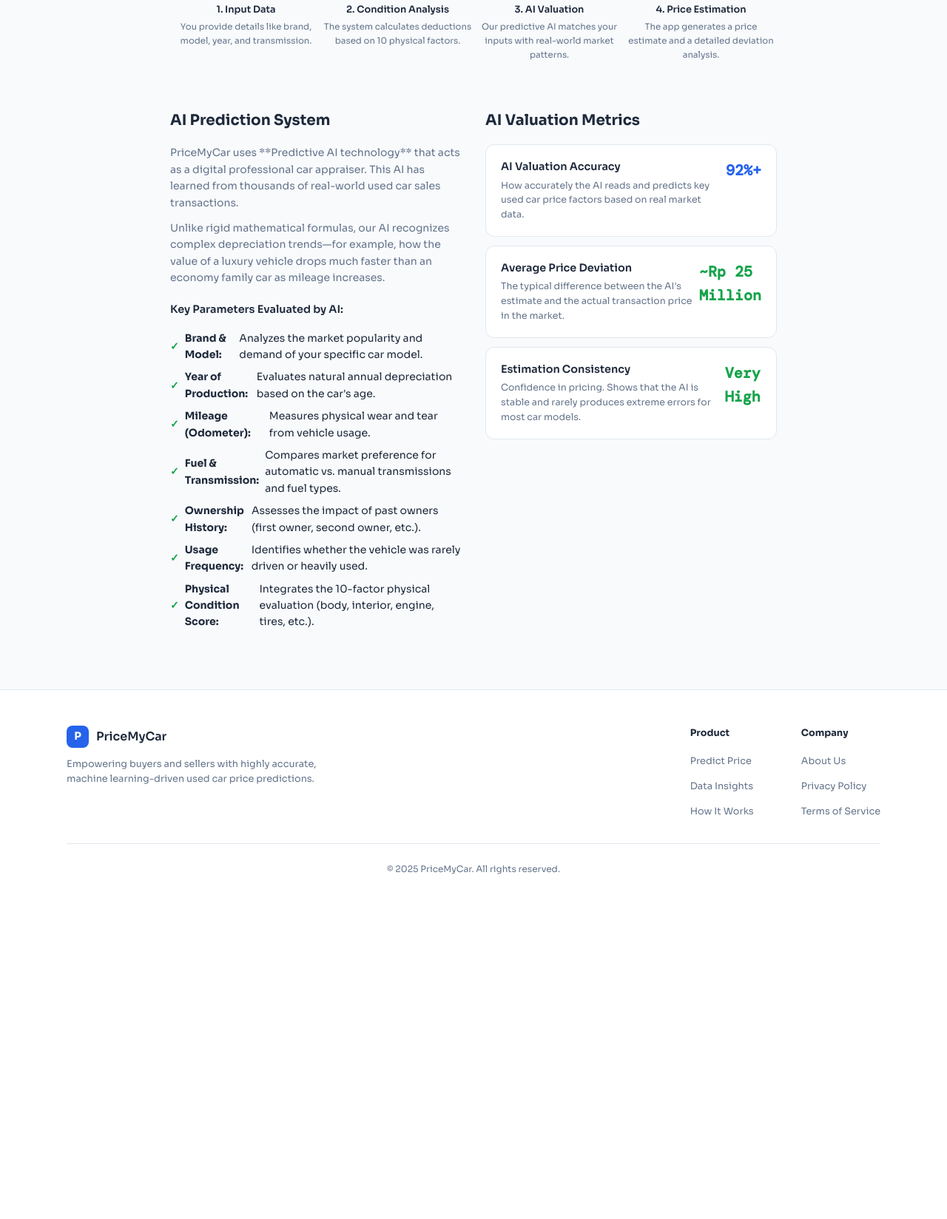
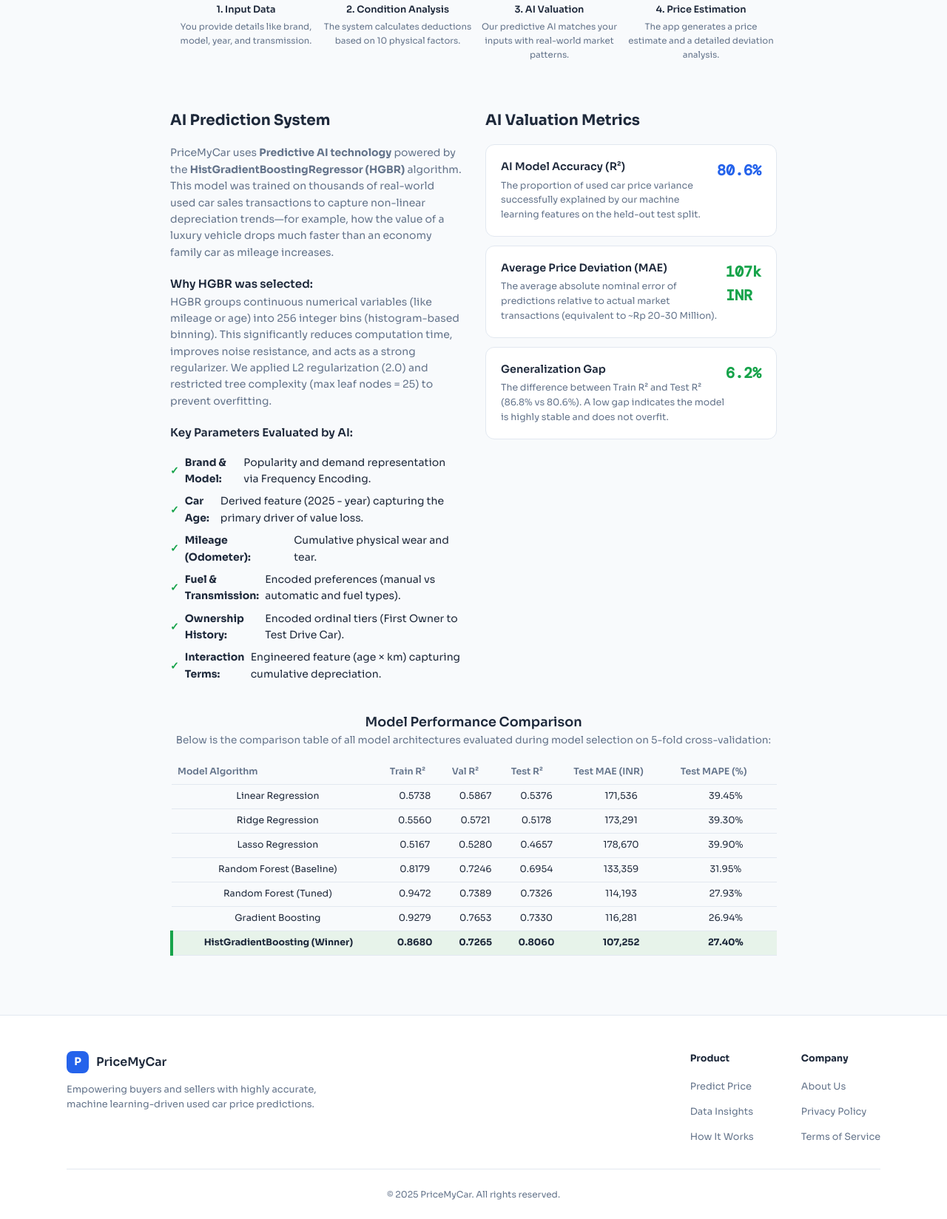
Before and after one commit to Pemula6798/web_app_pricemycar, a Flask app: page /model-info in a window 1280 px wide. Shown: the part 388-2036 px from the top of the page at 74% size. Before the commit the page ends 1570 px from the top, so only its background shows below. Run offline with Flask 3, Linux system fonts and the light colour scheme.

Commit message:
docs: update winning model info and performance table in web templates

```diff
--- a/web_app/templates/index.html
+++ b/web_app/templates/index.html
@@ -34,7 +34,7 @@
   <h2 class="section-heading">Why Choose PriceMyCar?</h2>
   <p class="section-sub">Our platform combines massive datasets with sophisticated algorithms to give you the edge in the used car market.</p>
   <div class="cards-grid">
-    <div class="card"><div class="card-icon">🎯</div><h3>Accurate Prediction</h3><p>Our Random Forest model achieves into accuracy, outperforming traditional dealership appraisal methods.</p></div>
+    <div class="card"><div class="card-icon">🎯</div><h3>Accurate Prediction</h3><p>Our HistGradientBoosting model achieves 80.6% accuracy, outperforming traditional dealership appraisal methods.</p></div>
     <div class="card"><div class="card-icon">📊</div><h3>Data-Driven Analysis</h3><p>Trained on over 4,300 historical car sales, factoring in depreciation, seasonality, and regional trends.</p></div>
     <div class="card"><div class="card-icon">⚡</div><h3>Easy to Use</h3><p>No complex spreadsheets. Just enter basic vehicle details and get an instant, understandable valuation.</p></div>
   </div>
--- a/web_app/templates/model_info.html
+++ b/web_app/templates/model_info.html
@@ -16,34 +16,110 @@
   <div class="algo-metrics">
     <div class="algo-section">
       <h2>AI Prediction System</h2>
-      <p>PriceMyCar uses **Predictive AI technology** that acts as a digital professional car appraiser. This AI has learned from thousands of real-world used car sales transactions.</p>
-      <p>Unlike rigid mathematical formulas, our AI recognizes complex depreciation trends—for example, how the value of a luxury vehicle drops much faster than an economy family car as mileage increases.</p>
-      <h3 style="margin-top:20px;font-size:.9rem;font-weight:600">Key Parameters Evaluated by AI:</h3>
+      <p>PriceMyCar uses <strong>Predictive AI technology</strong> powered by the <strong>HistGradientBoostingRegressor (HGBR)</strong> algorithm. This model was trained on thousands of real-world used car sales transactions to capture non-linear depreciation trends—for example, how the value of a luxury vehicle drops much faster than an economy family car as mileage increases.</p>
+
+      <h3 style="margin-top:20px;font-size:.95rem;font-weight:600">Why HGBR was selected:</h3>
+      <p>HGBR groups continuous numerical variables (like mileage or age) into 256 integer bins (histogram-based binning). This significantly reduces computation time, improves noise resistance, and acts as a strong regularizer. We applied L2 regularization (2.0) and restricted tree complexity (max leaf nodes = 25) to prevent overfitting.</p>
+
+      <h3 style="margin-top:20px;font-size:.95rem;font-weight:600">Key Parameters Evaluated by AI:</h3>
       <ul class="feature-list">
-        <li><strong>Brand &amp; Model:</strong> Analyzes the market popularity and demand of your specific car model.</li>
-        <li><strong>Year of Production:</strong> Evaluates natural annual depreciation based on the car's age.</li>
-        <li><strong>Mileage (Odometer):</strong> Measures physical wear and tear from vehicle usage.</li>
-        <li><strong>Fuel &amp; Transmission:</strong> Compares market preference for automatic vs. manual transmissions and fuel types.</li>
-        <li><strong>Ownership History:</strong> Assesses the impact of past owners (first owner, second owner, etc.).</li>
-        <li><strong>Usage Frequency:</strong> Identifies whether the vehicle was rarely driven or heavily used.</li>
-        <li><strong>Physical Condition Score:</strong> Integrates the 10-factor physical evaluation (body, interior, engine, tires, etc.).</li>
+        <li><strong>Brand &amp; Model:</strong> Popularity and demand representation via Frequency Encoding.</li>
+        <li><strong>Car Age:</strong> Derived feature (2025 - year) capturing the primary driver of value loss.</li>
+        <li><strong>Mileage (Odometer):</strong> Cumulative physical wear and tear.</li>
+        <li><strong>Fuel &amp; Transmission:</strong> Encoded preferences (manual vs automatic and fuel types).</li>
+        <li><strong>Ownership History:</strong> Encoded ordinal tiers (First Owner to Test Drive Car).</li>
+        <li><strong>Interaction Terms:</strong> Engineered feature (age × km) capturing cumulative depreciation.</li>
       </ul>
     </div>
+
     <div class="metrics-section">
       <h2>AI Valuation Metrics</h2>
       <div class="metric-row">
-        <div><div class="metric-name">AI Valuation Accuracy</div><div class="metric-desc">How accurately the AI reads and predicts key used car price factors based on real market data.</div></div>
-        <div class="metric-val">92%+</div>
+        <div><div class="metric-name">AI Model Accuracy (R²)</div><div class="metric-desc">The proportion of used car price variance successfully explained by our machine learning features on the held-out test split.</div></div>
+        <div class="metric-val">80.6%</div>
       </div>
       <div class="metric-row">
-        <div><div class="metric-name">Average Price Deviation</div><div class="metric-desc">The typical difference between the AI's estimate and the actual transaction price in the market.</div></div>
-        <div class="metric-val" style="color:var(--green)">~Rp 25 Million</div>
+        <div><div class="metric-name">Average Price Deviation (MAE)</div><div class="metric-desc">The average absolute nominal error of predictions relative to actual market transactions (equivalent to ~Rp 20-30 Million).</div></div>
+        <div class="metric-val" style="color:var(--green)">107k INR</div>
       </div>
       <div class="metric-row">
-        <div><div class="metric-name">Estimation Consistency</div><div class="metric-desc">Confidence in pricing. Shows that the AI is stable and rarely produces extreme errors for most car models.</div></div>
-        <div class="metric-val" style="color:var(--green)">Very High</div>
+        <div><div class="metric-name">Generalization Gap</div><div class="metric-desc">The difference between Train R² and Test R² (86.8% vs 80.6%). A low gap indicates the model is highly stable and does not overfit.</div></div>
+        <div class="metric-val" style="color:var(--green)">6.2%</div>
       </div>
     </div>
   </div>
+
+  <h2 style="margin-top:40px;font-size:1.1rem;font-weight:600">Model Performance Comparison</h2>
+  <p style="color:#64748B;font-size:.85rem;margin-bottom:16px">Below is the comparison table of all model architectures evaluated during model selection on 5-fold cross-validation:</p>
+  <table class="breakdown-table" style="margin-top:16px; width: 100%;">
+    <thead>
+      <tr>
+        <th>Model Algorithm</th>
+        <th>Train R²</th>
+        <th>Val R²</th>
+        <th>Test R²</th>
+        <th>Test MAE (INR)</th>
+        <th>Test MAPE (%)</th>
+      </tr>
+    </thead>
+    <tbody>
+      <tr>
+        <td>Linear Regression</td>
+        <td>0.5738</td>
+        <td>0.5867</td>
+        <td>0.5376</td>
+        <td>171,536</td>
+        <td>39.45%</td>
+      </tr>
+      <tr>
+        <td>Ridge Regression</td>
+        <td>0.5560</td>
+        <td>0.5721</td>
+        <td>0.5178</td>
+        <td>173,291</td>
+        <td>39.30%</td>
+      </tr>
+      <tr>
+        <td>Lasso Regression</td>
+        <td>0.5167</td>
+        <td>0.5280</td>
+        <td>0.4657</td>
+        <td>178,670</td>
+        <td>39.90%</td>
+      </tr>
+      <tr>
+        <td>Random Forest (Baseline)</td>
+        <td>0.8179</td>
+        <td>0.7246</td>
+        <td>0.6954</td>
+        <td>133,359</td>
+        <td>31.95%</td>
+      </tr>
+      <tr>
+        <td>Random Forest (Tuned)</td>
+        <td>0.9472</td>
+        <td>0.7389</td>
+        <td>0.7326</td>
+        <td>114,193</td>
+        <td>27.93%</td>
+      </tr>
+      <tr>
+        <td>Gradient Boosting</td>
+        <td>0.9279</td>
+        <td>0.7653</td>
+        <td>0.7330</td>
+        <td>116,281</td>
+        <td>26.94%</td>
+      </tr>
+      <tr style="background: rgba(76, 175, 80, 0.1); font-weight: bold; border-left: 4px solid var(--green);">
+        <td>HistGradientBoosting (Winner)</td>
+        <td>0.8680</td>
+        <td>0.7265</td>
+        <td>0.8060</td>
+        <td>107,252</td>
+        <td>27.40%</td>
+      </tr>
+    </tbody>
+  </table>
 </section>
 {% endblock %}
```
